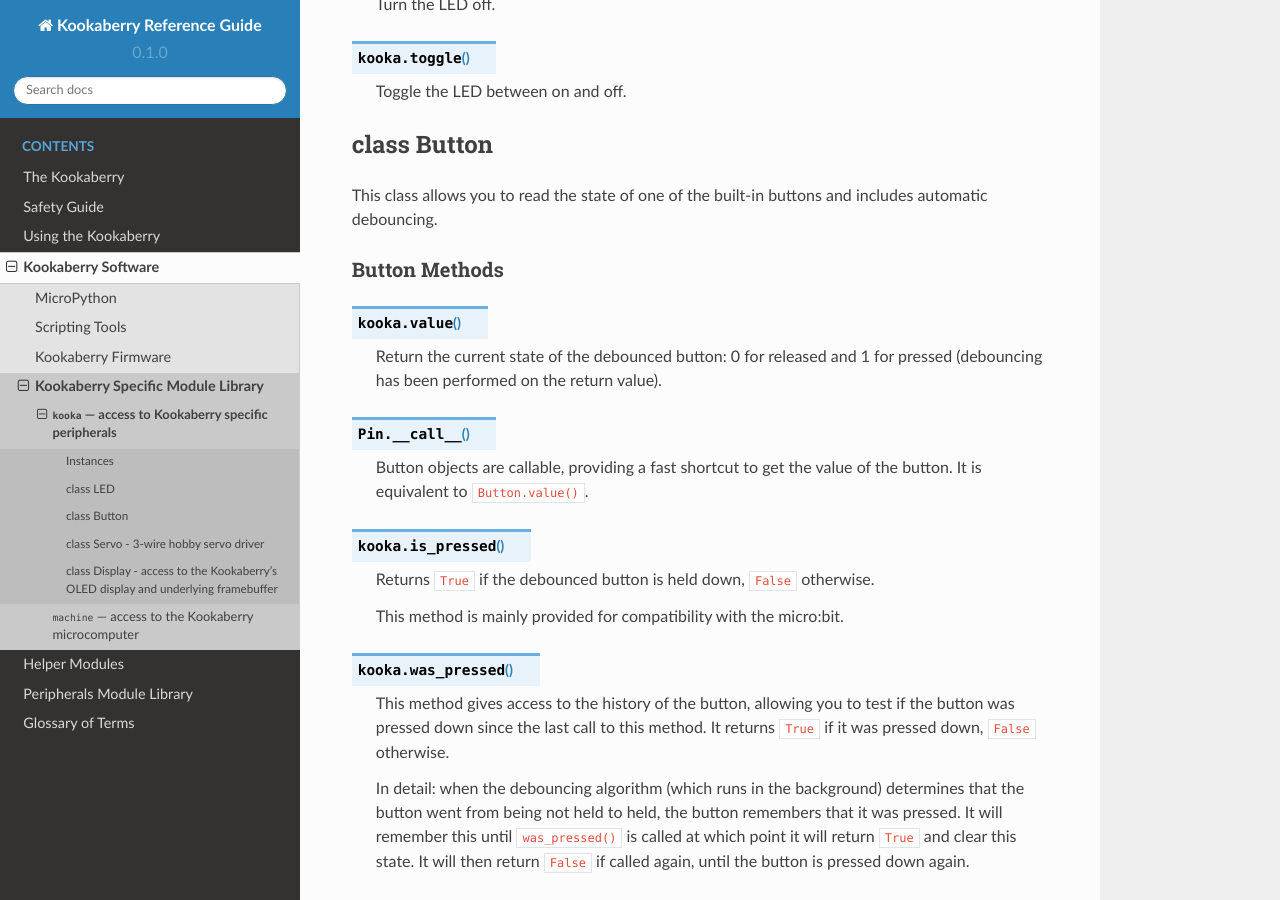
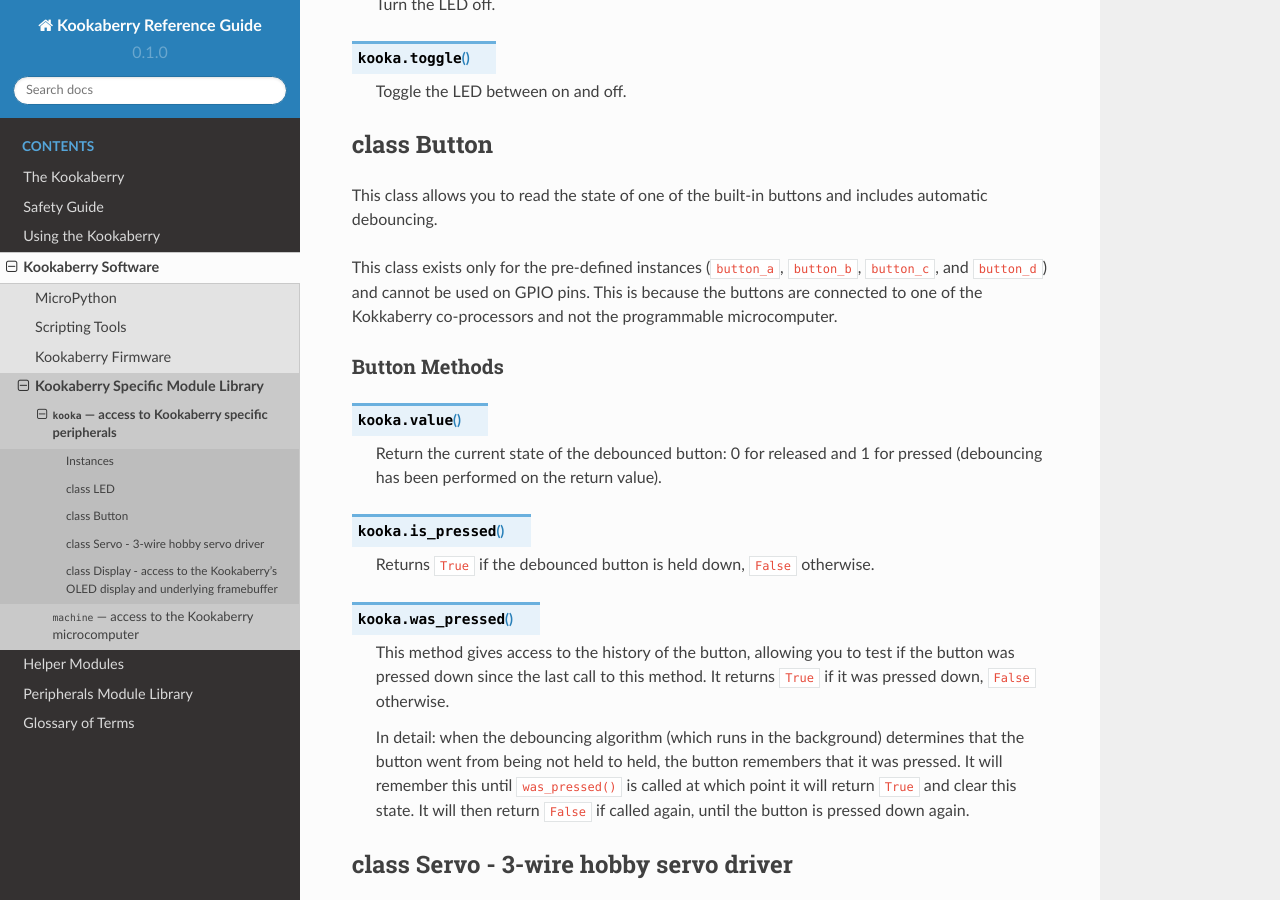
Before and after one commit to TDStrasser/Kookaberry-Reference-Guide, a Sphinx documentation site: the page built from docs/source/kooka.rst, in a window 1280 px wide and 900 px high, scrolled down 1477 px. Built offline with Sphinx 7.4.7 and the Read the Docs theme 2.0.0, drawn with Linux system fonts in a browser that asks for light colours.

Commit message:
Revised the Button class decsription.

```diff
--- a/docs/source/kooka.rst
+++ b/docs/source/kooka.rst
@@ -82,8 +82,11 @@
 class Button
 ============
 
-This class allows you to read the state of one of the built-in buttons and
-includes automatic debouncing.
+This class allows you to read the state of one of the built-in buttons and includes automatic debouncing.
+
+This class exists only for the pre-defined instances (``button_a``, ``button_b``, ``button_c``, and ``button_d``)
+and cannot be used on GPIO pins.
+This is because the buttons are connected to one of the Kokkaberry co-processors and not the programmable microcomputer.
 
 Button Methods
 --------------
@@ -93,16 +96,9 @@
     Return the current state of the debounced button: 0 for released and 1 for
     pressed (debouncing has been performed on the return value).
 
-.. method:: Pin.__call__()
-
-    Button objects are callable, providing a fast shortcut to get the value of
-    the button.  It is equivalent to ``Button.value()``.
-
 .. method:: is_pressed()
 
     Returns ``True`` if the debounced button is held down, ``False`` otherwise.
-
-    This method is mainly provided for compatibility with the micro:bit.
 
 .. method:: was_pressed()
 
```
